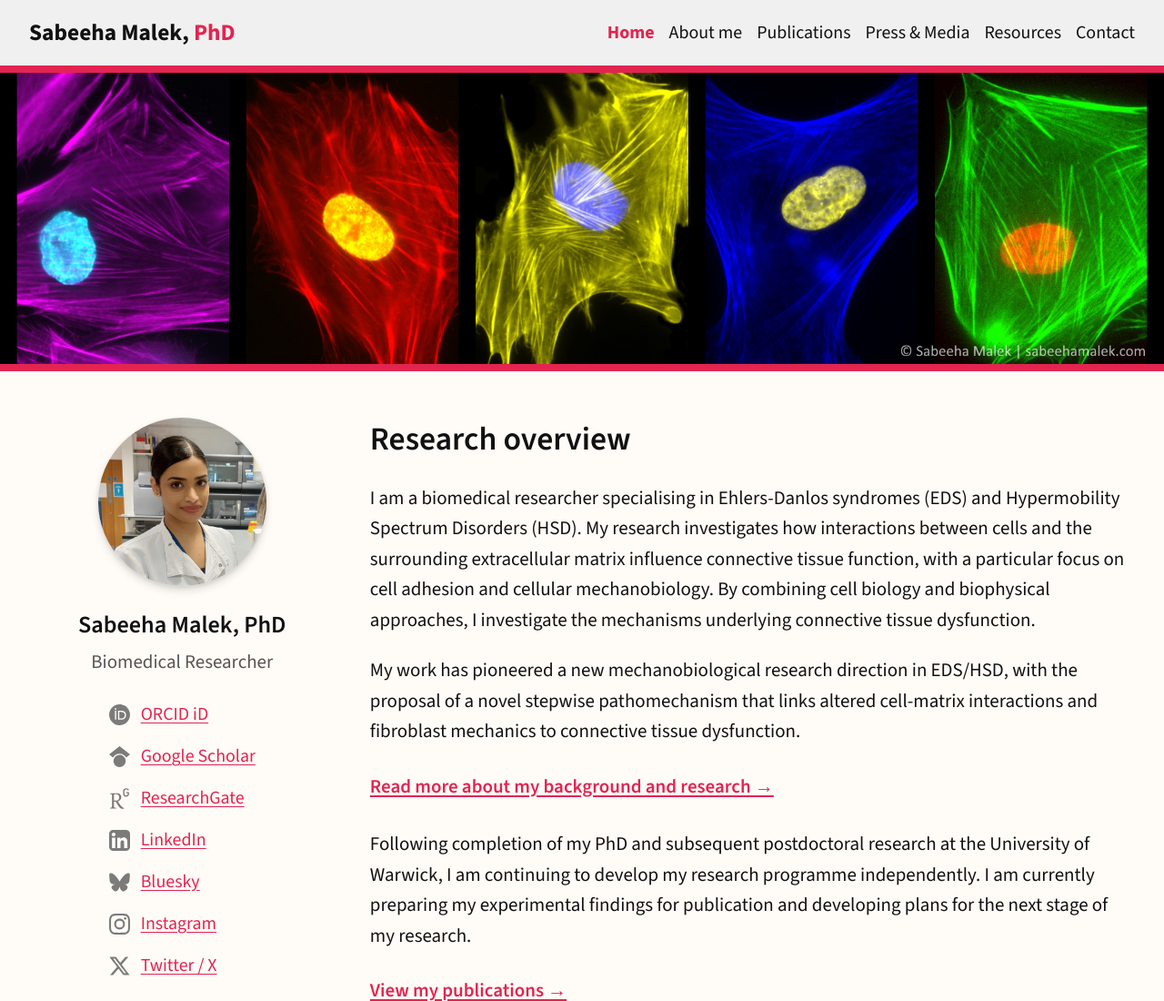
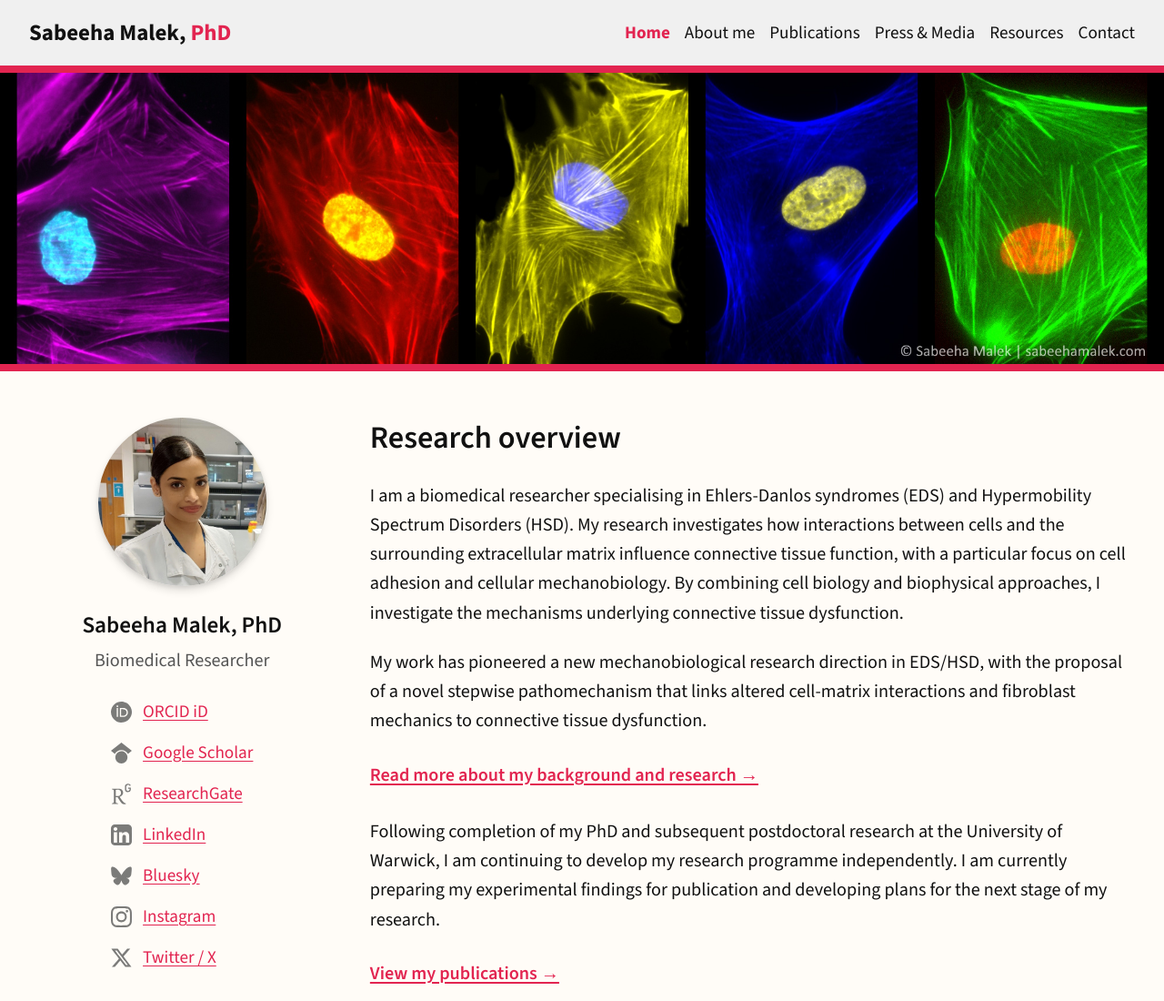
Before and after one commit to sabeehamalek/sabeehamalek.github.io, a plain HTML site: page index.html in a window 1280 px wide. Shown: the top 1100 px of the page at 91% size. Drawn offline with nearby package versions, Linux system fonts and the light colour scheme.

Commit message:
Adjust font size clamp for better responsiveness

```diff
--- a/css/style.css
+++ b/css/style.css
@@ -7,7 +7,7 @@
 
 html {
     scroll-behavior: smooth;
-    font-size: clamp(1rem, calc(0.75rem + 0.7vw), 1.75rem);
+    font-size: clamp(0.9rem, calc(0.7rem + 0.7vw), 1.75rem);
 }
 
 body {
```
